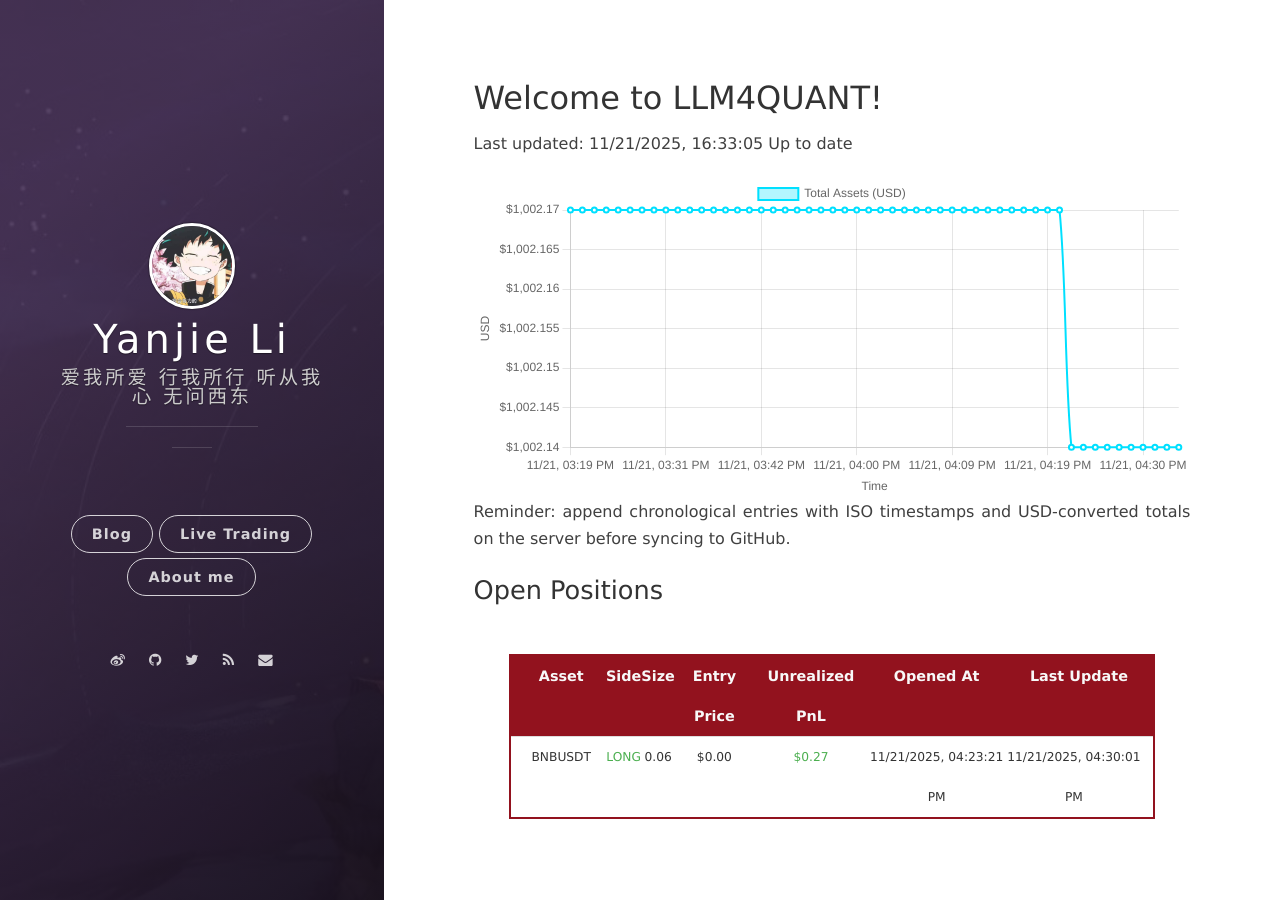
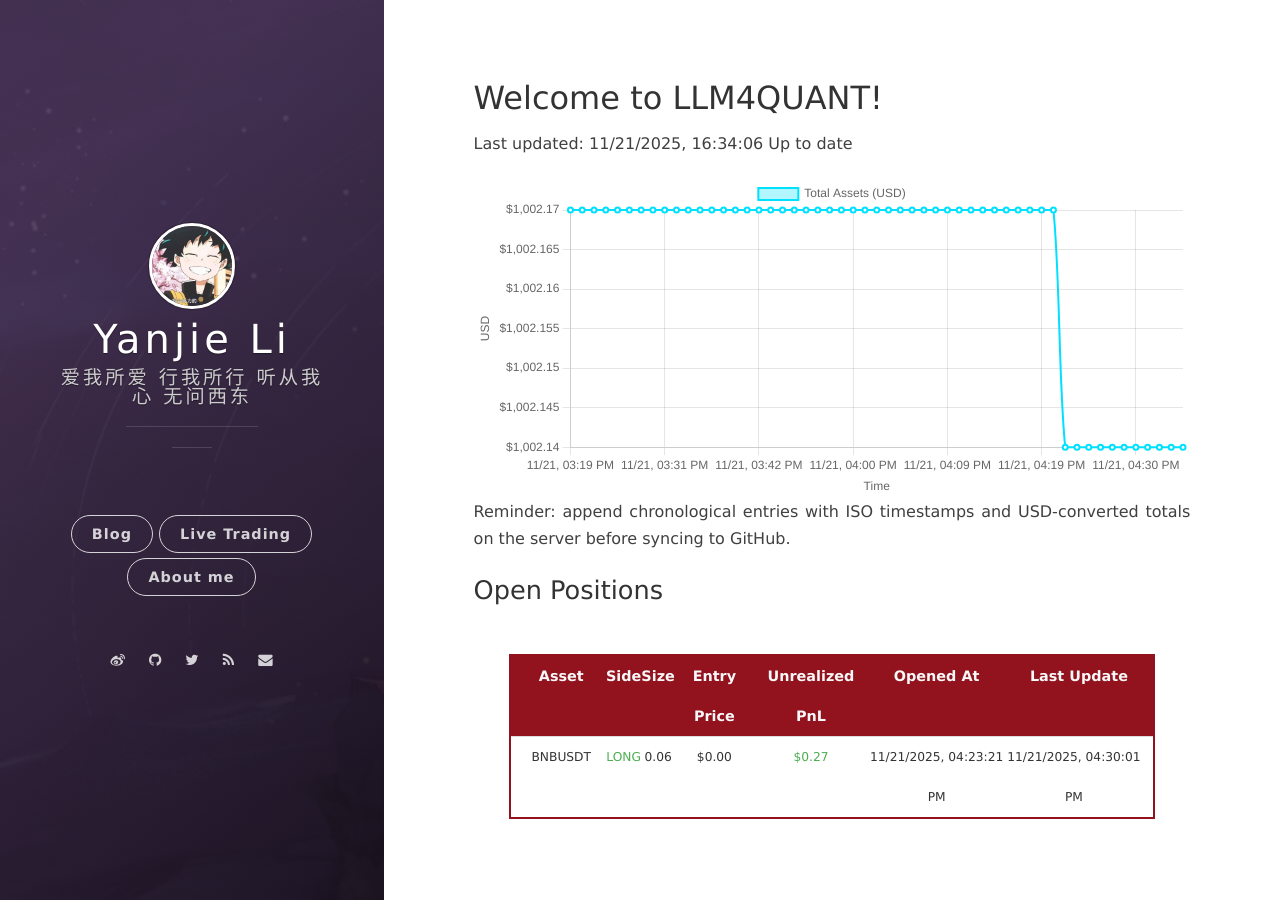
Before and after one commit to leeyegy/leeyegy.github.io, a Jekyll site: the page built from live-trading.html, in a window 1280 px wide. Built offline with Jekyll 4.4.1, drawn with Linux system fonts in a browser that asks for light colours; nearby versions of some CDN libraries.

Commit message:
AccountMonitor: update balance history 2025-11-22T00:34:06+08:00

```diff
--- a/assets/data/binance/balance-history.json
+++ b/assets/data/binance/balance-history.json
@@ -1,5 +1,5 @@
 {
-  "generatedAt": "2025-11-22T00:33:05+08:00",
+  "generatedAt": "2025-11-22T00:34:06+08:00",
   "asset": "total_usd_value",
   "history": [
     {
@@ -209,6 +209,10 @@
     {
       "timestamp": "2025-11-22T00:33:05+08:00",
       "totalUsd": 1002.14291411
+    },
+    {
+      "timestamp": "2025-11-22T00:34:06+08:00",
+      "totalUsd": 1002.14291411
     }
   ]
 }
```
